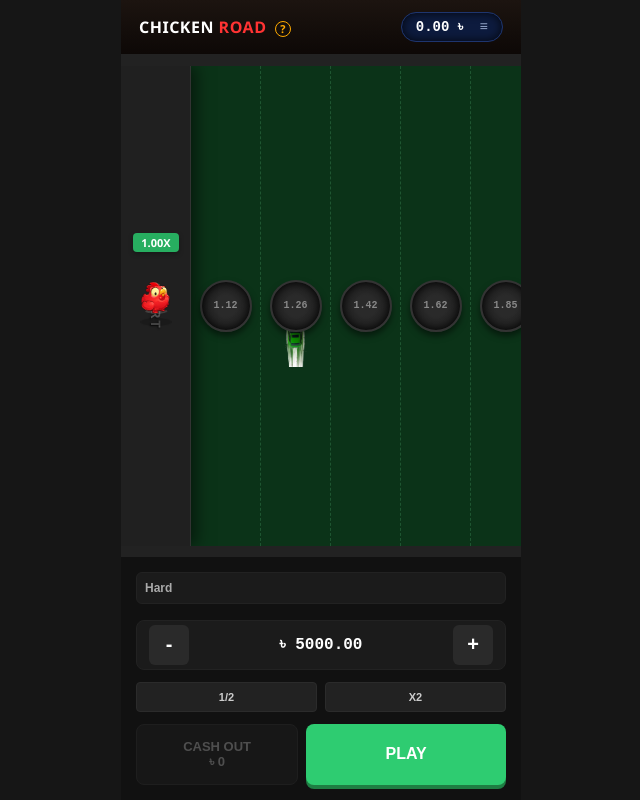
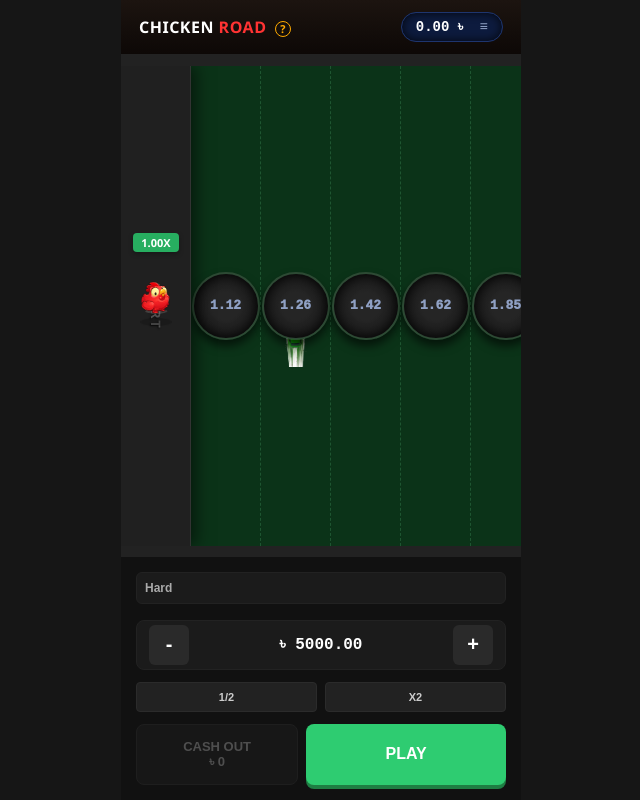
Before and after one commit to dalowerhossain229-lang/Chicken-road2, a website: page index.html in a window 1280 px wide. Shown: the whole page, without its empty margins (319-959 px from the left). Drawn offline with nearby package versions, Linux system fonts and the light colour scheme; no server answers.

Commit message:
Update style.css

```diff
--- a/style.css
+++ b/style.css
@@ -190,33 +190,40 @@ body {
     flex-shrink: 0;
 }
 
-/* 🎯 [২. অন্য গেমের অবিকল মাঝখানের গোল ওOdds কাউন্টার ম্যানহোল] */
+/* 🎯 [🔒 ওস্তাদ! ওOdds ঘর বা ম্যানহোল যাতে নিখুঁত গোল থেকে পাকা রাস্তার দুপাশের কিনারা ১০০% ছুঁয়ে বসে তার সুপ্রীম কিংস লক 🔒] */
 .manhole, .lane-manhole-node {
-    width: 52px;
-    height: 52px;
-    border-radius: 50%;
-    background: radial-gradient(circle, #2a2a2a 30%, #161616 100%);
-    border: 2px solid #333;
-    display: flex;
-    align-items: center;
-    justify-content: center;
-    font-size: 10px;
-    font-weight: bold;
-    color: #888;
+    width: 68px !important;  /* 👈 ওস্তাদ! রাস্তার উইডথ ৭০ পিক্সেল, তাই ৬৮ পিক্সেল উইডথ দেওয়া হলো যাতে দুপাশের কিনারা বা দাগ একদম ছুঁয়ে ছুঁয়ে থাকে ভাই ভাই! */
+    height: 68px !important; /* 👈 ওস্তাদ! উইডথ আর হাইট একদম সমান (৬৮x৬৮) রাখার কারণে ঘরটি লম্বাটে না হয়ে এক্কেবারে নিখুঁত গোল (Perfect Circle) থাকবে ভাই ভাই! */
+    max-width: 68px !important;
+    max-height: 68px !important;
+    border-radius: 50% !important; /* 👈 ওস্তাদ! এক্কেবারে একুরেট ৩D চাঁদের মতো নিখুঁত গোল গোল ক্যাসিনো ঘর লক! */
+    background: radial-gradient(circle, #252525 30%, #111111 100%) !important;
+    border: 2px solid #2d4a34 !important; /* পাকা রাস্তার ডার্ক গ্রিনের সাথে মিলিমিটার ম্যাচিং রেসিং বর্ডার */
+    display: flex !important;
+    align-items: center !important;
+    justify-content: center !important;
+    font-size: 13px !important; /* টেক্সট সাইজ একদম পারফেক্ট ও স্পষ্ট জলজল করার জন্য ফিক্সড ভাই ভাই */
+    font-weight: 950 !important;
+    color: #8fa0c4 !important;
     font-family: monospace;
-    box-shadow: inset 0 0 8px #000, 0 4px 6px rgba(0,0,0,0.5);
+    box-shadow: inset 0 0 12px #000, 0 6px 10px rgba(0,0,0,0.6) !important;
     transition: all 0.2s ease;
     z-index: 4;
+    position: absolute !important; /* লেনের মাঝখানে টাইট লক করার বর্ম */
+    top: 50% !important;
+    left: 50% !important;
+    transform: translate(-50%, -50%) !important; /* লেনের ঠিক মাঝখানে নিখুঁত গোল হয়ে বসার কিংস পজিশন */
+    margin: 0 !important;
 }
 
+/* বাজি ধরে মুরগি লেনে পা রাখলে ঘরটি গোল্ডেন ৩D রেসিং গ্লো ছড়াবে ওস্তাদ! */
 .manhole.active-glow, .lane-manhole-node.active-glow {
-    border-color: #ffaa00;
+    border-color: #ffaa00 !important;
     color: #ffffff !important;
-    font-size: 12px !important;
-    font-weight: 950 !important;
-    background: radial-gradient(circle, #221500 0%, #ff9100 100%);
-    box-shadow: 0 0 15px #ffaa00, inset 0 0 4px #fff;
-    transform: scale(1.1);
+    font-size: 15px !important;
+    background: radial-gradient(circle, #3a2200 0%, #ff9100 100%) !important;
+    box-shadow: 0 0 25px #ffaa00, inset 0 0 6px #fff !important;
+    transform: translate(-50%, -50%) scale(1.05) !important; /* নিখুঁত গোল অবস্থান অক্ষত রেখে সামান্য পালস গ্লো ছড়াবে ভাই ভাই */
 }
 
 /* 🐓 [🔒 ওস্তাদ! আপনার পুরনো ফাইলের অবিকল তাজা চিকেন গ্রুপ পজিশনিং বর্ম লকিং 🔒] */
```
